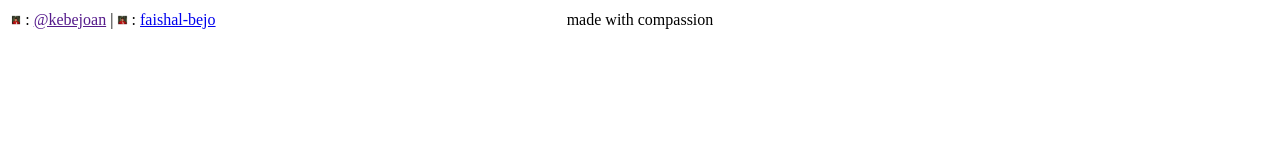
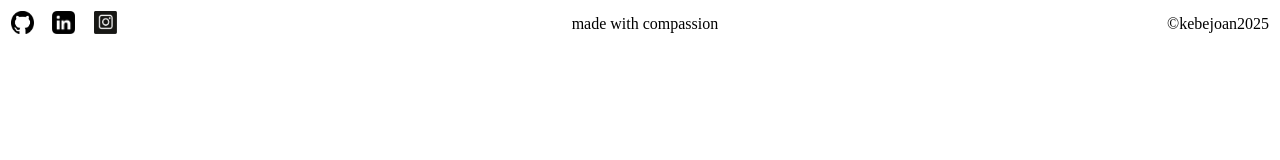
Before and after one commit to revou-fsse-feb25/milestone-1-kebejoan, a plain HTML site: page pages/footer.html in a window 1280 px wide. Drawn offline with Linux system fonts and the light colour scheme.

Commit message:
mod: footer table modify and split page layout change

```diff
--- a/pages/footer.html
+++ b/pages/footer.html
@@ -14,17 +14,27 @@
         }
     </script>
     <footer>
-        <table width="100%">
-            <td width="35%" align="left">
-                <img src="../assets/creator-pic.png" alt="Instagram" height="10px">
-                : <a href="" target="_blank">@kebejoan</a> |
-                <img src="../assets/creator-pic.png" alt="Linkedin" height="10px">
-                : <a href="https://www.linkedin.com/in/faishal-bejo/" target="_blank">faishal-bejo</a>
+        <table width="100%" valign="middle">
+            <td width="2%" >
+                <a href="https://github.com/kebejoan" target="_blank" width="100%">
+                    <img src="../assets/github-ico.png" alt="github.com/kebejoan" width="100%"/>
+                </a>
             </td>
-            <td width="30%" align="center">made with compassion</td>
-            <td width="35%" align="right">
-
+            <td width="1%"></td>
+            <td width="2%">
+                <a href="https://www.linkedin.com/in/faishal-bejo/" target="_blank" width="100%">
+                    <img src="../assets/linkedin-ico.png" alt="linkedin.com/in/faishal-bejo/" width="100%"/>
+                </a>
             </td>
+            <td width="1%"></td>
+            <td width="2%">
+                <a href="https://www.instagram.com/kebejoan" target="_blank" width="100%">
+                    <img src="../assets/instagram-ico.png" alt="instagram.com/kebejoan" width="100%"/>
+                </a>
+            </td>
+            <td width="27%" align="left"></td>
+            <td width="30%" align="center" valign="middle">made with compassion</td>
+            <td width="35%" align="right">&copy;kebejoan2025</td>
         </table>
     </footer>
 </body>
```
Also changed, not shown: split-page.html (+2 -2 lines).
